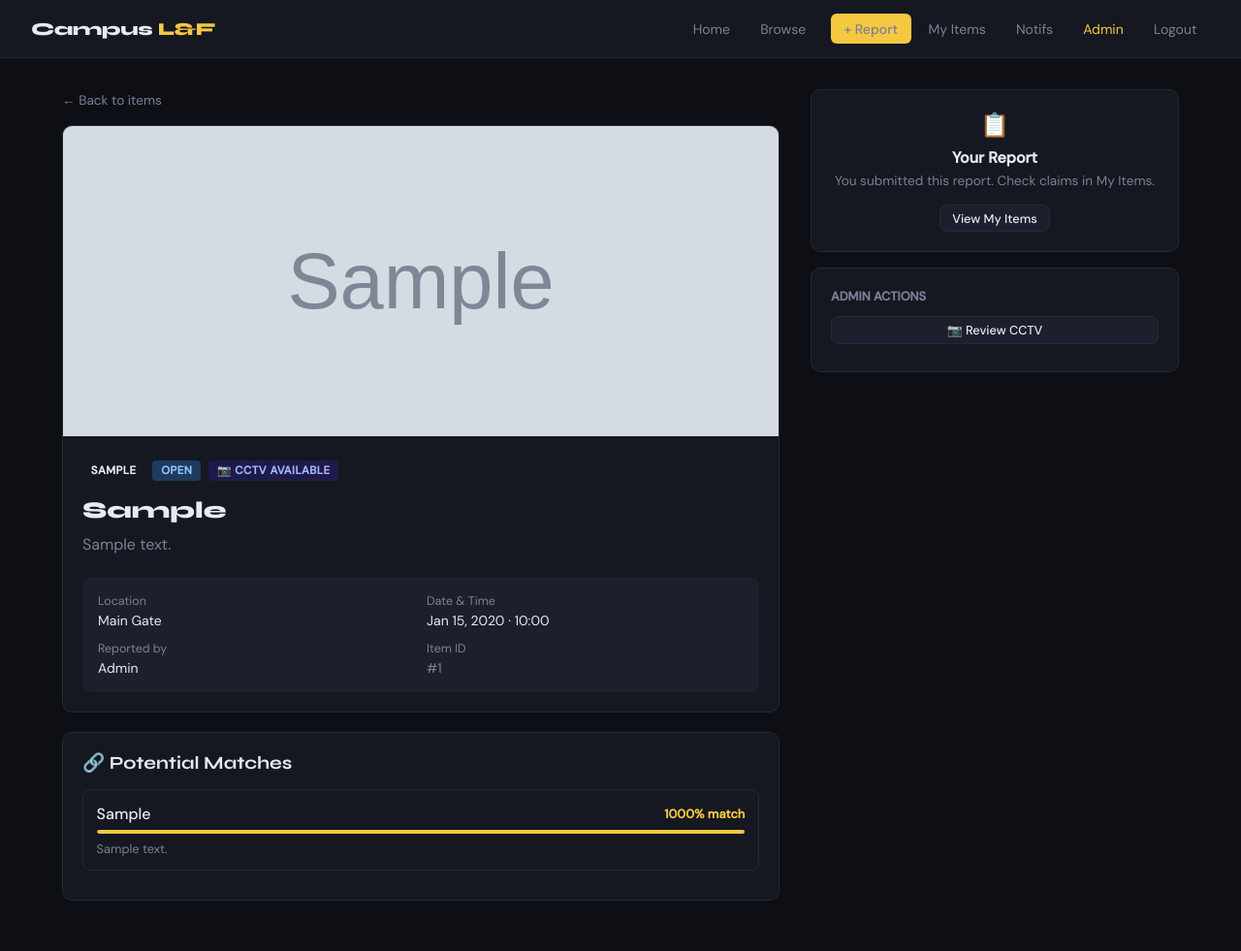
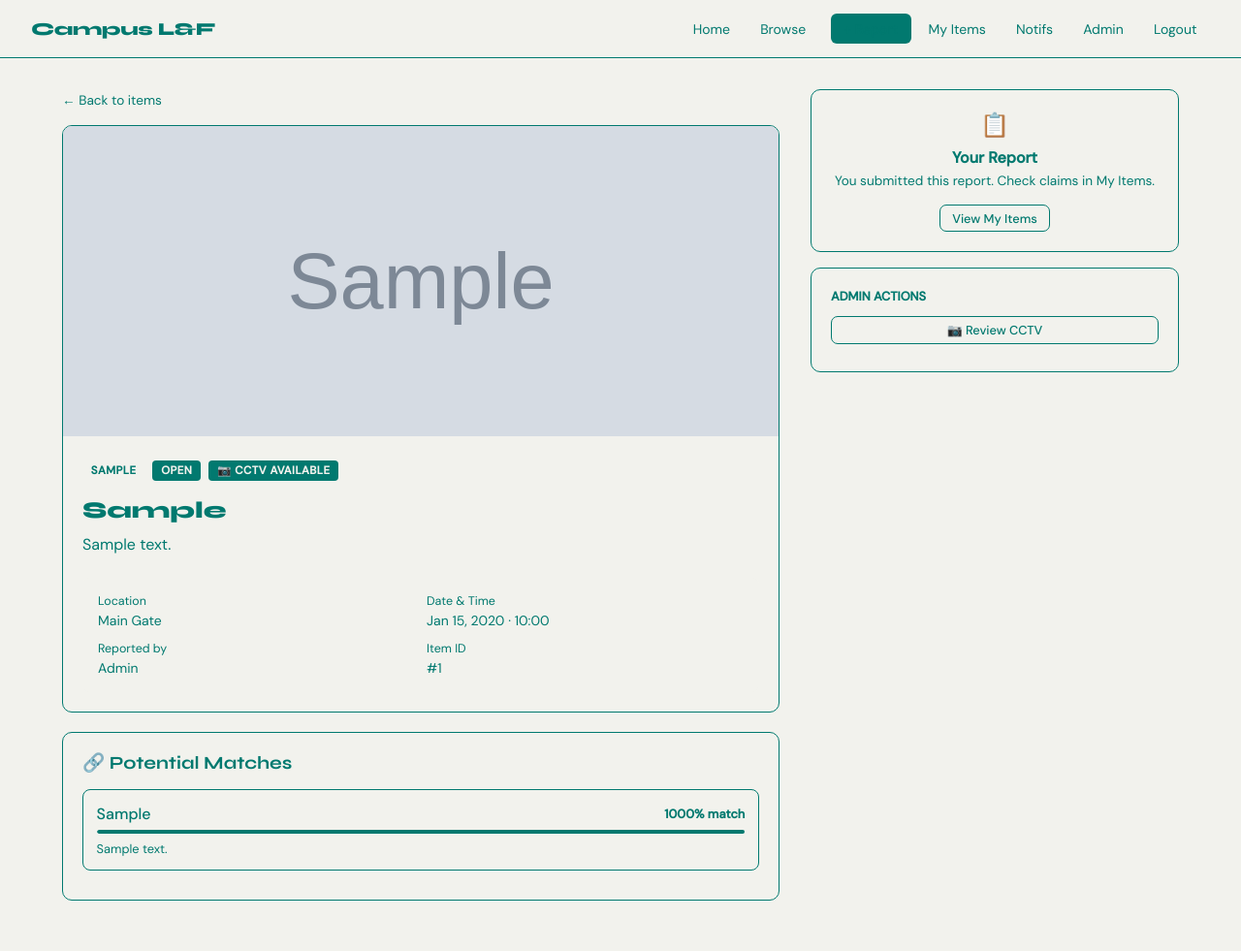
Before and after one commit to abhiramyakkala10-ay/DBMS-LOST-ITEM-CAMPUS-PORTAL, a Flask app: page /item/1 in a window 1280 px wide. Shown: the whole page at 97% size. Run offline with Flask 3, Linux system fonts and the light colour scheme; the visitor is signed in with stand-in values (Sample User, id 1); tables that the repository leaves empty hold one stand-in row (values such as "Sample post"); grey boxes marked "Sample" are stand-in pictures; parts of the project's set-up code (start-up, migrations or seed data) failed here and were passed over.

Commit message:
Limit palette to #F2F2ED and #01796F; update templates to use variables

```diff
--- a/campus_lf/templates/base.html
+++ b/campus_lf/templates/base.html
@@ -9,16 +9,18 @@
 <link href="https://fonts.googleapis.com/css2?family=Syne:wght@400;600;700;800&family=DM+Sans:ital,wght@0,300;0,400;0,500;1,300&display=swap" rel="stylesheet"/>
 <style>
 :root{
-  --bg:#0d0f14;
-  --surface:#151820;
-  --surface2:#1c202c;
-  --border:#242838;
-  --accent:#f5c842;
-  --accent2:#3b82f6;
-  --lost:#ef4444;
-  --found:#22c55e;
-  --text:#e8eaf0;
-  --muted:#7b8099;
+  --light:#F2F2ED;
+  --dark:#01796F;
+  --bg:var(--light);
+  --surface:var(--light);
+  --surface2:var(--light);
+  --border:var(--dark);
+  --accent:var(--dark);
+  --accent2:var(--dark);
+  --lost:var(--dark);
+  --found:var(--dark);
+  --text:var(--dark);
+  --muted:var(--dark);
   --radius:10px;
 }
 *{box-sizing:border-box;margin:0;padding:0;}
@@ -42,7 +44,7 @@ nav{
 .nav-links a:hover,.nav-links a.active{color:var(--text);background:var(--surface2);}
 .nav-badge{
   display:inline-flex;align-items:center;justify-content:center;
-  background:var(--accent);color:#000;border-radius:999px;
+  background:var(--accent);color:var(--light);border-radius:999px;
   font-size:.65rem;font-weight:700;width:16px;height:16px;margin-left:4px;
 }
 .btn{
@@ -51,10 +53,10 @@ nav{
   cursor:pointer;border:none;transition:opacity .15s,transform .1s;
 }
 .btn:hover{opacity:.85;transform:translateY(-1px);}
-.btn-primary{background:var(--accent);color:#000;}
+.btn-primary{background:var(--accent);color:var(--light);}
 .btn-secondary{background:var(--surface2);color:var(--text);border:1px solid var(--border);}
-.btn-danger{background:#7f1d1d;color:#fca5a5;}
-.btn-success{background:#14532d;color:#86efac;}
+.btn-danger{background:var(--dark);color:var(--light);}
+.btn-success{background:var(--dark);color:var(--light);}
 .btn-sm{padding:.3rem .75rem;font-size:.8rem;}
 
 /* MAIN LAYOUT */
@@ -86,14 +88,14 @@ nav{
   display:inline-block;padding:.2rem .55rem;border-radius:4px;
   font-size:.72rem;font-weight:600;letter-spacing:.04em;text-transform:uppercase;
 }
-.badge-lost{background:#7f1d1d;color:#fca5a5;}
-.badge-found{background:#14532d;color:#86efac;}
-.badge-open{background:#1e3a5f;color:#93c5fd;}
-.badge-claimed{background:#3b2a00;color:#fcd34d;}
-.badge-closed{background:#1f2937;color:#6b7280;}
-.badge-pending{background:#3b2a00;color:#fcd34d;}
-.badge-approved{background:#14532d;color:#86efac;}
-.badge-rejected{background:#7f1d1d;color:#fca5a5;}
+.badge-lost{background:var(--dark);color:var(--light);}
+.badge-found{background:var(--dark);color:var(--light);}
+.badge-open{background:var(--dark);color:var(--light);}
+.badge-claimed{background:var(--dark);color:var(--light);}
+.badge-closed{background:var(--dark);color:var(--light);}
+.badge-pending{background:var(--dark);color:var(--light);}
+.badge-approved{background:var(--dark);color:var(--light);}
+.badge-rejected{background:var(--dark);color:var(--light);}
 
 /* FORMS */
 .form-group{margin-bottom:1.1rem;}
@@ -111,8 +113,8 @@ textarea{resize:vertical;min-height:90px;}
   padding:.75rem 1.1rem;border-radius:7px;margin-bottom:1rem;
   font-size:.875rem;display:flex;align-items:center;gap:.5rem;
 }
-.flash-success{background:#14532d22;border:1px solid #22c55e44;color:#86efac;}
-.flash-error{background:#7f1d1d22;border:1px solid #ef444444;color:#fca5a5;}
+.flash-success{background:var(--dark);border:1px solid var(--dark);color:var(--light);}
+.flash-error{background:var(--dark);border:1px solid var(--dark);color:var(--light);}
 
 /* STAT CARDS */
 .stat-card{
--- a/campus_lf/templates/cctv_review.html
+++ b/campus_lf/templates/cctv_review.html
@@ -32,7 +32,7 @@
             {{ clip.timestamp.strftime('%b %d, %Y · %H:%M:%S') }}
           </div>
         </div>
-        <span class="badge" style="background:#1e1b4b;color:#a5b4fc;">CCTV</span>
+        <span class="badge" style="background:var(--dark);color:var(--light);">CCTV</span>
       </div>
 
       <div style="background:var(--surface2);border-radius:8px;padding:.75rem;
@@ -78,7 +78,7 @@
           🔗 Link this clip to item
         </a>
       {% else %}
-        <span style="font-size:.78rem;background:#14532d22;color:#86efac;
+        <span style="font-size:.78rem;background:var(--dark);color:var(--light);
                      padding:.2rem .5rem;border-radius:4px;">
           ✓ Linked to item #{{ clip.item_id }}
         </span>
--- a/campus_lf/templates/item_detail.html
+++ b/campus_lf/templates/item_detail.html
@@ -22,8 +22,8 @@
         <div style="display:flex;align-items:center;gap:.5rem;margin-bottom:1rem;flex-wrap:wrap;">
           <span class="badge badge-{{ item.type }}">{{ item.type }}</span>
           <span class="badge badge-{{ item.status }}">{{ item.status }}</span>
-          {% if item.location and item.location.has_cctv %}
-            <span class="badge" style="background:#1e1b4b;color:#a5b4fc;">📷 CCTV Available</span>
+            {% if item.location and item.location.has_cctv %}
+            <span class="badge" style="background:var(--dark);color:var(--light);">📷 CCTV Available</span>
           {% endif %}
         </div>
 
@@ -103,9 +103,9 @@
           <div style="font-size:.78rem;color:var(--muted);word-break:break-all;">
             {{ clip.clip_path }}
           </div>
-          {% if clip.detections %}
+              {% if clip.detections %}
             <div style="margin-top:.6rem;">
-              <span style="font-size:.78rem;background:#14532d22;color:#86efac;
+              <span style="font-size:.78rem;background:var(--dark);color:var(--light);
                            padding:.2rem .5rem;border-radius:4px;">
                 {{ clip.detections | length }} detections
               </span>
--- a/campus_lf/templates/items.html
+++ b/campus_lf/templates/items.html
@@ -66,7 +66,7 @@
         <span class="badge badge-{{ item.type }}">{{ item.type }}</span>
         <span class="badge badge-{{ item.status }}">{{ item.status }}</span>
         {% if item.location and item.location.has_cctv %}
-          <span class="badge" style="background:#1e1b4b;color:#a5b4fc;">📷 CCTV</span>
+          <span class="badge" style="background:var(--dark);color:var(--light);">📷 CCTV</span>
         {% endif %}
       </div>
       <div style="font-weight:500;margin-bottom:.3rem;font-size:.95rem;">{{ item.category | title }}</div>
--- a/campus_lf/templates/my_items.html
+++ b/campus_lf/templates/my_items.html
@@ -39,8 +39,8 @@
       <!-- pending claims on this item -->
       {% set pending = item.claims | selectattr('status','eq','pending') | list %}
       {% if pending %}
-        <div style="margin-top:.6rem;font-size:.78rem;background:#3b2a0022;
-                    border:1px solid #fcd34d44;color:#fcd34d;
+        <div style="margin-top:.6rem;font-size:.78rem;background:var(--dark);
+                    border:1px solid var(--dark);color:var(--light);
                     padding:.3rem .6rem;border-radius:4px;display:inline-block;">
           {{ pending|length }} pending claim{% if pending|length > 1 %}s{% endif %}
         </div>
--- a/campus_lf/templates/register.html
+++ b/campus_lf/templates/register.html
@@ -7,7 +7,7 @@
 <link rel="preconnect" href="https://fonts.googleapis.com"/>
 <link href="https://fonts.googleapis.com/css2?family=Syne:wght@700;800&family=DM+Sans:wght@300;400;500&display=swap" rel="stylesheet"/>
 <style>
-:root{--bg:#0d0f14;--surface:#151820;--surface2:#1c202c;--border:#242838;--accent:#f5c842;--text:#e8eaf0;--muted:#7b8099;}
+:root{--bg:var(--bg);--surface:var(--surface);--surface2:var(--surface2);--border:var(--border);--accent:var(--accent);--text:var(--text);--muted:var(--muted);}
 *{box-sizing:border-box;margin:0;padding:0;}
 body{background:var(--bg);color:var(--text);font-family:'DM Sans',sans-serif;min-height:100vh;display:flex;align-items:center;justify-content:center;}
 a{color:var(--accent);text-decoration:none;}
@@ -21,10 +21,10 @@ p.sub{color:var(--muted);font-size:.875rem;margin-bottom:1.75rem;}
 label{display:block;font-size:.8rem;color:var(--muted);margin-bottom:.4rem;font-weight:500;}
 input{width:100%;background:var(--surface2);border:1px solid var(--border);color:var(--text);padding:.65rem .9rem;border-radius:7px;font-size:.9rem;font-family:inherit;transition:border-color .15s;}
 input:focus{outline:none;border-color:var(--accent);}
-.btn{width:100%;padding:.7rem;border-radius:7px;font-size:.95rem;font-weight:600;background:var(--accent);color:#000;border:none;cursor:pointer;font-family:'Syne',sans-serif;transition:opacity .15s;margin-top:.5rem;}
+.btn{width:100%;padding:.7rem;border-radius:7px;font-size:.95rem;font-weight:600;background:var(--accent);color:var(--light);border:none;cursor:pointer;font-family:'Syne',sans-serif;transition:opacity .15s;margin-top:.5rem;}
 .btn:hover{opacity:.85;}
 .footer-link{text-align:center;margin-top:1.25rem;font-size:.85rem;color:var(--muted);}
-.flash{padding:.65rem .9rem;border-radius:7px;margin-bottom:1rem;font-size:.85rem;background:#7f1d1d22;border:1px solid #ef444444;color:#fca5a5;}
+.flash{padding:.65rem .9rem;border-radius:7px;margin-bottom:1rem;font-size:.85rem;background:var(--dark);border:1px solid var(--dark);color:var(--light);}
 </style>
 </head>
 <body>
--- a/campus_lf/templates/report.html
+++ b/campus_lf/templates/report.html
@@ -92,7 +92,7 @@ function toggleType(el) {
   document.getElementById('lbl-found').style.background  = 'transparent';
   const lbl = document.getElementById('lbl-' + el.value);
   lbl.style.borderColor = el.value === 'lost' ? 'var(--lost)' : 'var(--found)';
-  lbl.style.background  = el.value === 'lost' ? '#7f1d1d22' : '#14532d22';
+  lbl.style.background  = el.value === 'lost' ? 'var(--dark)' : 'var(--dark)';
 }
 
 // Set default datetime to now
```
Also changed, not shown: campus_lf/templates/login.html (+3 -6 lines).
